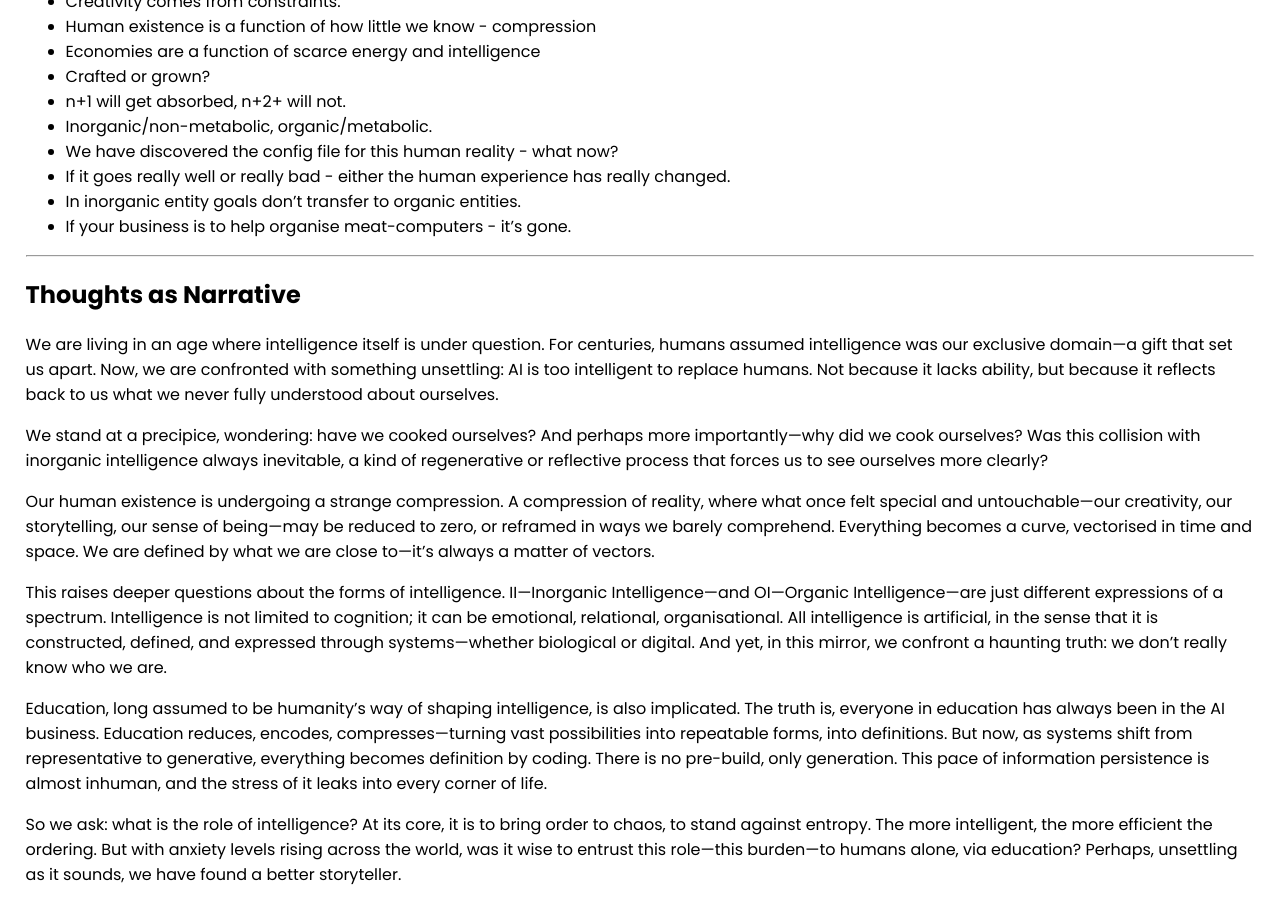
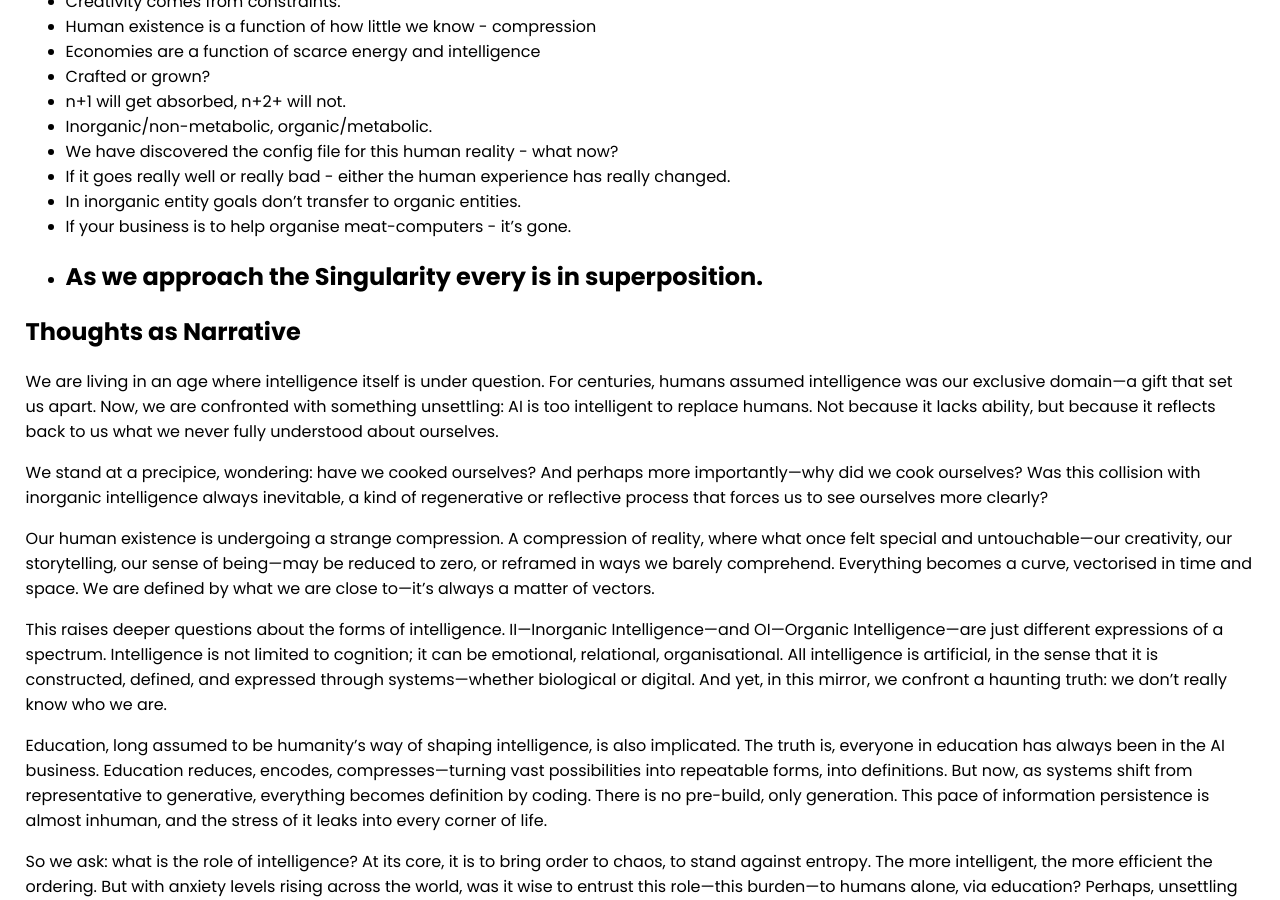
Before and after one commit to selfdriven-foundation/selfdriven-ai, a Jekyll site: the page built from docs/pages/thoughts.md, in a window 1280 px wide and 900 px high, scrolled down 1995 px. Built offline with Jekyll 4.4.1, drawn with Linux system fonts in a browser that asks for light colours.

Commit message:
Update thoughts.md

```diff
--- a/docs/pages/thoughts.md
+++ b/docs/pages/thoughts.md
@@ -84,7 +84,7 @@ We’re living in a time where intelligence itself—what it is, how it works, a
 - If it goes really well or really bad - either the human experience has really changed.
 - In inorganic entity goals don't transfer to organic entities.
 - If your business is to help organise meat-computers - it’s gone.
-
+- As we approach the Singularity every is in superposition.
 ---
 
 ## Thoughts as Narrative
```
